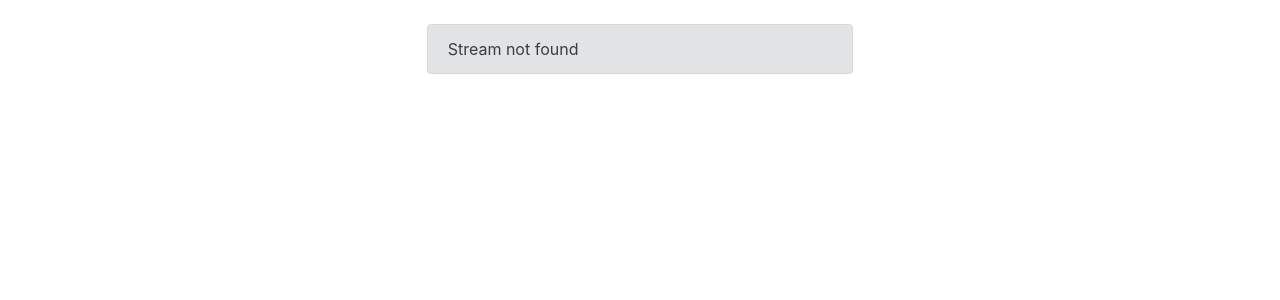
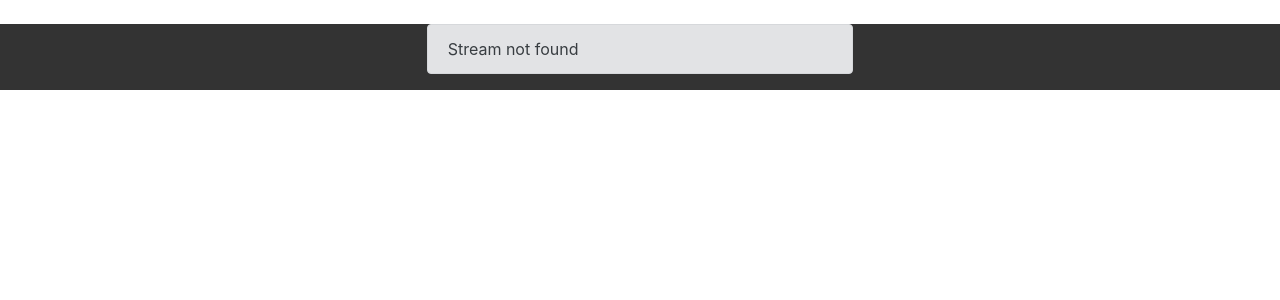
Before and after one commit to carbn/streamy, a Django app: page /stream/1/ in a window 1280 px wide. Shown: the part 56-356 px from the top of the page. Run offline with Django 3.2, Linux system fonts and the light colour scheme; some libraries are stand-ins or nearby versions.

Commit message:
add grey background to the video container

```diff
--- a/app/streamy/static/css/custom.css
+++ b/app/streamy/static/css/custom.css
@@ -6,6 +6,10 @@
 video {
     display: block;
     width: 100%;
+}
+
+.video-container {
+    background-color: rgba(0, 0, 0, 0.8);
 }
 
 .video-overlay {
--- a/app/streamy/templates/stream.html
+++ b/app/streamy/templates/stream.html
@@ -1,7 +1,7 @@
 {% extends 'base.html' %}
 
 {% block content %}
-<div class="container-fluid">
+<div class="container-fluid video-container">
     <div class="row justify-content-md-center">
         {% if stream %}
         <div class="col-xl-8">
```
